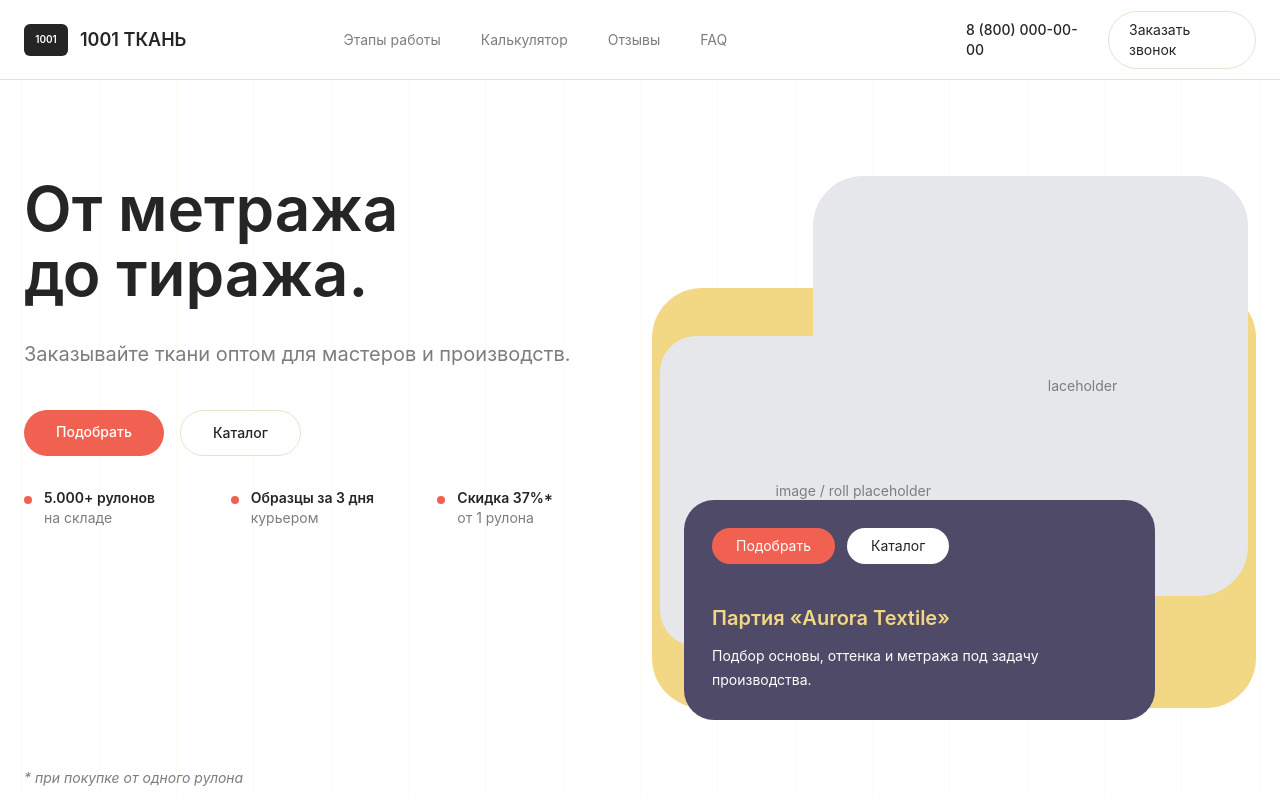
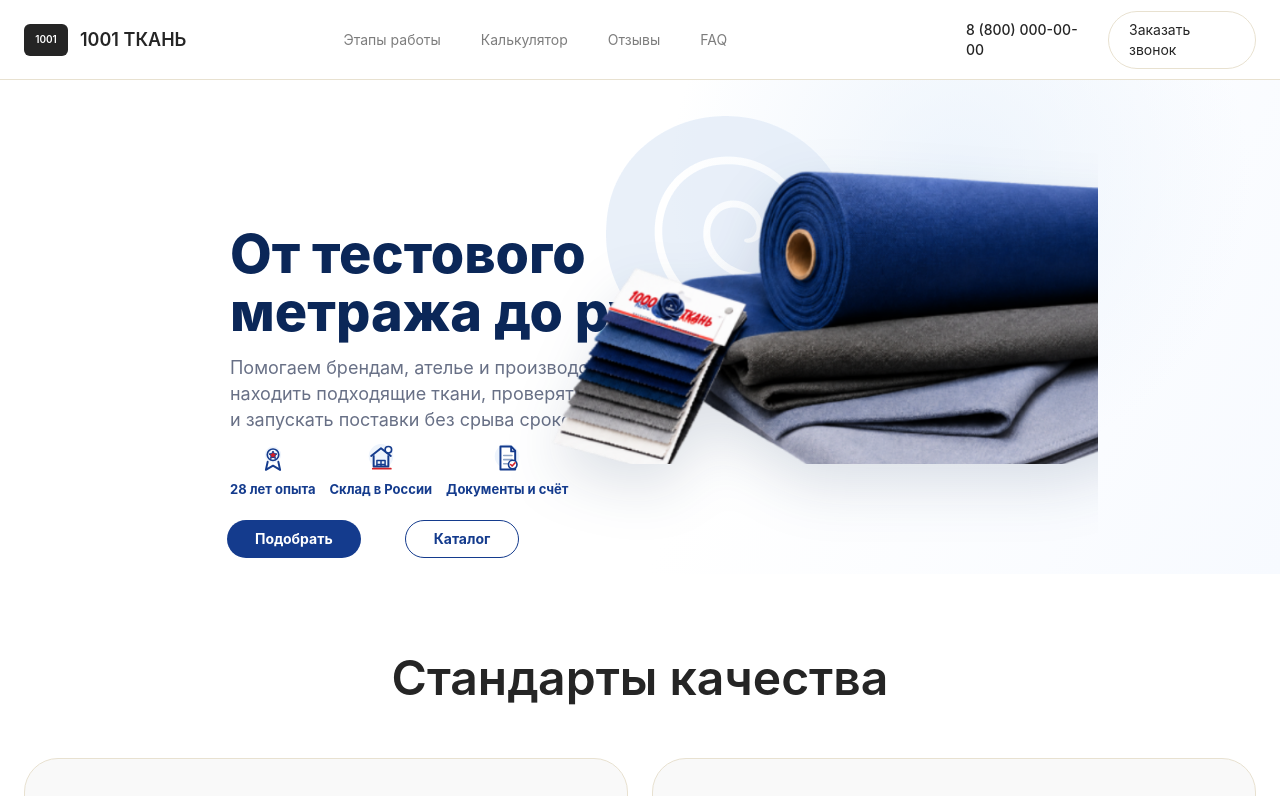
Before and after one commit to burabushka/1001-tkan, a plain HTML site: page index.html in a window 1280 px wide. Shown: the top 796 px of the page. Drawn offline with nearby package versions, Linux system fonts and the light colour scheme.

Commit message:
feat: add hero variant 1

```diff
--- a/index.html
+++ b/index.html
@@ -12,6 +12,12 @@
           colors: {
             ink: '#252525',
             muted: '#7D7D7D',
+            brandBlue: '#143B8D',
+            deepNavy: '#0B2758',
+            accentRed: '#D42027',
+            lightBlue: '#E6F0FB',
+            softBorder: '#DDE6F4',
+            softText: '#687086',
             gold: '#F2D784',
             violet: '#4F4A67',
             coral: '#F16151',
@@ -32,6 +38,241 @@
       background-image: linear-gradient(to right, rgba(242, 215, 132, .12) 1px, transparent 1px);
       background-size: calc((100% - 22rem) / 12) 100%;
       background-position: 11rem 0;
+    }
+    .hero-b2b {
+      overflow: hidden;
+      background:
+        radial-gradient(circle at 75% 20%, rgba(230, 240, 251, .72), transparent 28%),
+        linear-gradient(115deg, #fff 0%, #fff 58%, #f7faff 100%);
+    }
+    .hero-shell {
+      position: relative;
+      width: min(100%, 916px);
+      margin: 0 auto;
+      overflow: hidden;
+      padding: 42px 24px 44px;
+    }
+    .hero-text {
+      position: relative;
+      z-index: 2;
+    }
+    .hero-media {
+      position: relative;
+      z-index: 1;
+      margin-top: 28px;
+    }
+    .product-visual {
+      filter: drop-shadow(0 22px 28px rgba(11, 39, 88, .14));
+    }
+    .hero-title {
+      font-family: Montserrat, Manrope, Inter, Arial, sans-serif;
+      color: #0B2758;
+      font-size: clamp(40px, 10vw, 54px);
+      font-weight: 800;
+      line-height: 1.07;
+      letter-spacing: 0;
+    }
+      .hero-product-img {
+        width: min(100%, 771px);
+        height: auto;
+        object-fit: contain;
+        z-index: 1;
+    }
+    .hero-spiral {
+      position: absolute;
+      left: 44%;
+      top: 12px;
+      z-index: 0;
+      width: min(34vw, 246px);
+      opacity: .78;
+      pointer-events: none;
+    }
+    .hero-proof {
+      position: relative;
+      z-index: 2;
+      display: flex;
+      flex-wrap: wrap;
+      gap: 16px;
+      margin-top: 26px;
+    }
+    .hero-fact {
+      display: grid;
+      justify-items: center;
+      gap: 7px;
+      color: #143B8D;
+      font-size: 13px;
+      font-weight: 700;
+      line-height: 1;
+      white-space: nowrap;
+    }
+    .hero-fact svg {
+      width: 36px;
+      height: 36px;
+      overflow: visible;
+    }
+    .hero-actions {
+      display: flex;
+      flex-wrap: wrap;
+      gap: 18px;
+      margin-top: 22px;
+    }
+    .hero-pill {
+      display: inline-flex;
+      min-height: 38px;
+      align-items: center;
+      justify-content: center;
+      border-radius: 999px;
+      padding: 0 28px;
+      font-size: 14px;
+      font-weight: 700;
+      line-height: 1;
+      transition: background-color .2s ease, color .2s ease, border-color .2s ease;
+    }
+    .hero-pill-primary {
+      background: #143B8D;
+      color: #fff;
+    }
+    .hero-pill-primary:hover { background: #0E2F75; }
+    .hero-pill-secondary {
+      border: 1.5px solid #143B8D;
+      background: #fff;
+      color: #143B8D;
+    }
+    .hero-pill-secondary:hover { background: #E6F0FB; }
+    @media (min-width: 700px) {
+      .hero-shell {
+        aspect-ratio: 916 / 494;
+        min-height: auto;
+        padding: 0;
+      }
+      .hero-text {
+        position: static;
+      }
+      .hero-title {
+        position: absolute;
+        left: 5.24%;
+        top: 29.35%;
+        z-index: 2;
+        width: 62.12%;
+        font-size: clamp(44px, 5.9vw, 54px);
+      }
+      .hero-copy {
+        position: absolute;
+        left: 5.24%;
+        top: 55.67%;
+        z-index: 2;
+        width: 47.82%;
+        color: #687086;
+        font-size: clamp(16px, 2vw, 18px);
+        line-height: 1.45;
+      }
+      .hero-media {
+        position: static;
+        margin-top: 0;
+      }
+      .hero-product-img {
+        position: absolute !important;
+        left: 35.37%;
+        top: 0;
+        z-index: 3;
+        width: 84.17%;
+        max-width: none;
+      }
+      .hero-spiral {
+        left: 46.29%;
+        top: 7.29%;
+        width: 26.86%;
+      }
+      .hero-proof {
+        position: absolute;
+        left: 5.24%;
+        top: 72.87%;
+        z-index: 4;
+        margin-top: 0;
+        gap: 14px;
+      }
+      .hero-actions {
+        position: absolute;
+        left: 4.91%;
+        top: 89.07%;
+        z-index: 4;
+        margin-top: 0;
+        gap: 44px;
+      }
+    }
+    @media (min-width: 700px) and (max-width: 1023px) {
+      .hero-shell {
+        height: 560px;
+        aspect-ratio: auto;
+      }
+      .hero-title {
+        left: 40px;
+        top: 88px;
+        width: min(560px, calc(100% - 80px));
+        font-size: clamp(44px, 6.2vw, 52px);
+      }
+      .hero-copy {
+        left: 40px;
+        top: 240px;
+        width: min(440px, calc(100% - 80px));
+        font-size: 17px;
+      }
+      .hero-product-img {
+        left: 44%;
+        top: 70px;
+        width: 82%;
+      }
+      .hero-spiral {
+        left: 50%;
+        top: 48px;
+        width: 210px;
+      }
+      .hero-proof {
+        left: 40px;
+        top: 366px;
+      }
+      .hero-actions {
+        left: 40px;
+        top: 468px;
+      }
+    }
+    @media (max-width: 699px) {
+      .hero-shell {
+        overflow: visible;
+      }
+      .hero-copy {
+        margin-top: 20px;
+        max-width: 430px;
+        color: #687086;
+        font-size: 18px;
+        line-height: 1.45;
+      }
+      .hero-spiral {
+        left: 50%;
+        top: 170px;
+        width: 190px;
+      }
+      .hero-proof {
+        justify-content: space-between;
+      }
+      .hero-actions {
+        gap: 12px;
+      }
+      .hero-pill {
+        flex: 1 1 140px;
+      }
+    }
+    @media (max-width: 430px) {
+      .hero-proof {
+        gap: 11px;
+      }
+      .hero-fact {
+        font-size: 11px;
+      }
+      .hero-fact svg {
+        width: 32px;
+        height: 32px;
+      }
     }
   </style>
 </head>
@@ -56,66 +297,63 @@
   </header>
 
   <main>
-    <section class="grid-guides overflow-hidden bg-white pb-16 pt-24">
-      <div class="mx-auto max-w-[1440px] px-6">
-        <div class="grid grid-cols-12 gap-6">
-          <div class="col-span-12 lg:col-span-6">
-            <h1 class="display text-5xl font-semibold leading-[1.05] md:text-[62px]">От метража<br>до тиража.</h1>
-            <p class="mt-8 max-w-xl text-xl leading-8 text-muted">Заказывайте ткани оптом для мастеров и производств.</p>
-            <div class="mt-10 flex flex-wrap gap-4">
-              <a href="#calculator" class="rounded-full bg-coral px-8 py-3 text-sm font-medium text-white">Подобрать</a>
-              <a href="#catalog" class="rounded-full border border-line bg-white px-8 py-3 text-sm font-medium text-ink">Каталог</a>
-            </div>
-            <ul class="mt-8 grid max-w-2xl grid-cols-3 gap-3 text-xs text-ink sm:gap-4 sm:text-sm">
-              <li class="flex items-start gap-3">
-                <span class="mt-2 h-2 w-2 shrink-0 rounded-full bg-coral"></span>
-                <span><b class="display font-semibold">5.000+ рулонов</b><br><span class="text-muted">на складе</span></span>
-              </li>
-              <li class="flex items-start gap-3">
-                <span class="mt-2 h-2 w-2 shrink-0 rounded-full bg-coral"></span>
-                <span><b class="display font-semibold">Образцы за 3 дня</b><br><span class="text-muted">курьером</span></span>
-              </li>
-              <li class="flex items-start gap-3">
-                <span class="mt-2 h-2 w-2 shrink-0 rounded-full bg-coral"></span>
-                <span><b class="display font-semibold">Скидка 37%*</b><br><span class="text-muted">от 1 рулона</span></span>
-              </li>
-            </ul>
+    <section class="hero-b2b bg-white">
+      <div class="hero-shell mx-auto">
+        <div class="hero-text">
+          <h1 class="hero-title">
+            От тестового<br>метража до рулона
+          </h1>
+          <p class="hero-copy">
+            Помогаем брендам, ателье и производствам находить подходящие ткани, проверять образцы и запускать поставки без срыва сроков.
+          </p>
+        </div>
+
+        <div class="hero-media">
+          <img src="assets/hero-spiral.png" alt="" class="hero-spiral" />
+          <img src="assets/hero-product.png" alt="Рулоны ткани и карта образцов" class="hero-product-img product-visual" />
+        </div>
+
+        <div class="hero-proof" aria-label="Преимущества">
+          <div class="hero-fact">
+            <svg viewBox="0 0 44 44" fill="none" aria-hidden="true">
+              <circle cx="22" cy="18" r="10" fill="#EEF4FC"/>
+              <circle cx="22" cy="18" r="7" stroke="#143B8D" stroke-width="2"/>
+              <path d="M22 13.5l1.5 3 3.3.5-2.4 2.3.6 3.3-3-1.6-3 1.6.6-3.3-2.4-2.3 3.3-.5 1.5-3Z" fill="#D42027" stroke="#143B8D" stroke-width="1.2"/>
+              <path d="M15.5 26.5l-2.2 10 8.7-5.1 8.7 5.1-2.2-10" stroke="#143B8D" stroke-width="2.4" stroke-linecap="round" stroke-linejoin="round"/>
+            </svg>
+            <span>28 лет опыта</span>
           </div>
-
-          <div class="relative col-span-12 min-h-[560px] lg:col-span-6">
-            <div class="absolute inset-x-0 top-28 h-[420px] rounded-[50px] bg-gold"></div>
-            <div class="absolute right-2 top-0 h-[420px] w-[72%] rounded-[50px] bg-gray-200 flex items-center justify-center text-sm text-muted">image / fabric placeholder</div>
-            <div class="absolute left-2 top-40 h-[310px] w-[64%] rounded-[36px] bg-gray-200 flex items-center justify-center text-sm text-muted">image / roll placeholder</div>
-            <div class="absolute bottom-4 left-8 w-[78%] rounded-[30px] bg-violet p-7 text-white">
-              <div class="flex gap-3">
-                <a href="#calculator" class="rounded-full bg-coral px-6 py-2 text-sm">Подобрать</a>
-                <a href="#catalog" class="rounded-full bg-white px-6 py-2 text-sm text-ink">Каталог</a>
-              </div>
-              <h2 class="display mt-10 text-xl font-semibold text-gold">Партия «Aurora Textile»</h2>
-              <p class="mt-3 max-w-sm text-sm leading-6">Подбор основы, оттенка и метража под задачу производства.</p>
-            </div>
+          <div class="hero-fact">
+            <svg viewBox="0 0 44 44" fill="none" aria-hidden="true">
+              <circle cx="22" cy="20" r="15" fill="#EEF4FC"/>
+              <path d="M10 19.5 22 10l12 9.5" stroke="#143B8D" stroke-width="2.4" stroke-linecap="round" stroke-linejoin="round"/>
+              <path d="M13 18.5v14h18v-14" stroke="#143B8D" stroke-width="2.4" stroke-linejoin="round"/>
+              <path d="M17 25h10M17 30h10M17 25v7M22 25v7M27 25v7" stroke="#143B8D" stroke-width="1.8" stroke-linecap="round"/>
+              <circle cx="31" cy="12" r="4" fill="#fff" stroke="#143B8D" stroke-width="2"/>
+              <path d="M12 35h22" stroke="#D42027" stroke-width="2.2" stroke-linecap="round"/>
+            </svg>
+            <span>Склад в России</span>
+          </div>
+          <div class="hero-fact">
+            <svg viewBox="0 0 44 44" fill="none" aria-hidden="true">
+              <circle cx="22" cy="20" r="15" fill="#EEF4FC"/>
+              <path d="M14 8h13l5 5v23H14V8Z" fill="#fff" stroke="#143B8D" stroke-width="2.4" stroke-linejoin="round"/>
+              <path d="M27 8v6h6" stroke="#143B8D" stroke-width="2.2" stroke-linejoin="round"/>
+              <path d="M18 19h10M18 24h10M18 29h6" stroke="#8FA5C6" stroke-width="2" stroke-linecap="round"/>
+              <circle cx="29" cy="30" r="5.2" fill="#fff" stroke="#143B8D" stroke-width="2"/>
+              <path d="m26.5 30 1.8 1.8 3.6-4" stroke="#D42027" stroke-width="2" stroke-linecap="round" stroke-linejoin="round"/>
+            </svg>
+            <span>Документы и счёт</span>
           </div>
         </div>
 
-        <p class="mt-8 text-sm italic text-muted">* при покупке от одного рулона</p>
-      </div>
-    </section>
-
-    <section class="px-6 py-16">
-      <div class="mx-auto grid max-w-[1440px] grid-cols-12">
-        <div class="col-span-12 grid grid-cols-1 divide-y divide-muted/30 rounded-[50px] bg-ink p-10 text-center text-white md:grid-cols-3 md:divide-x md:divide-y-0">
-          <div class="py-6">
-            <div class="display text-6xl font-semibold text-gold">28 лет</div>
-            <p class="mt-4 text-lg">На рынке текстиля</p>
-          </div>
-          <div class="py-6">
-            <div class="display text-6xl font-semibold text-gold">100%</div>
-            <p class="mt-4 text-lg">Физическое наличие в РФ</p>
-          </div>
-          <div class="py-6">
-            <div class="display text-6xl font-semibold text-gold">24 часа</div>
-            <p class="mt-4 text-lg">Скорость отгрузки</p>
-          </div>
+        <div class="hero-actions">
+          <a href="#calculator" class="hero-pill hero-pill-primary focus-visible:outline focus-visible:outline-2 focus-visible:outline-offset-4 focus-visible:outline-brandBlue">
+            Подобрать
+          </a>
+          <a href="#catalog" class="hero-pill hero-pill-secondary focus-visible:outline focus-visible:outline-2 focus-visible:outline-offset-4 focus-visible:outline-brandBlue">
+            Каталог
+          </a>
         </div>
       </div>
     </section>
```
Also changed, not shown: assets/hero-product.png (added), assets/hero-spiral.png (added).
